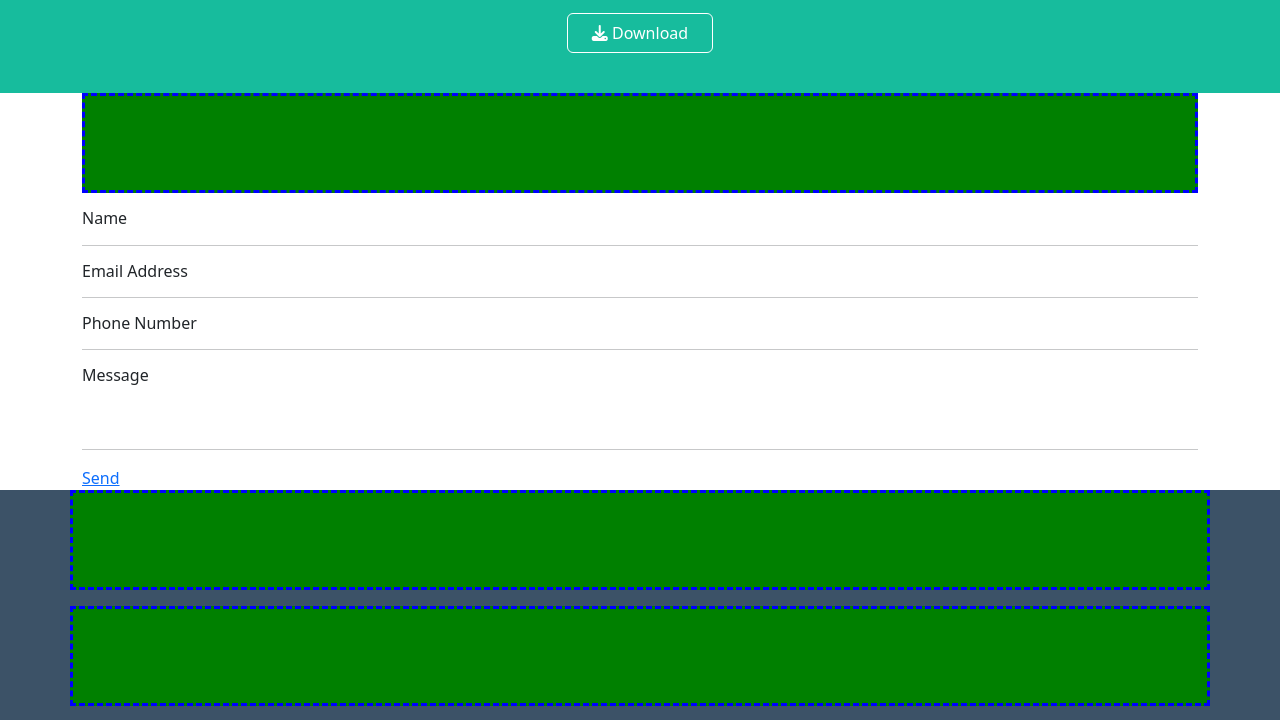
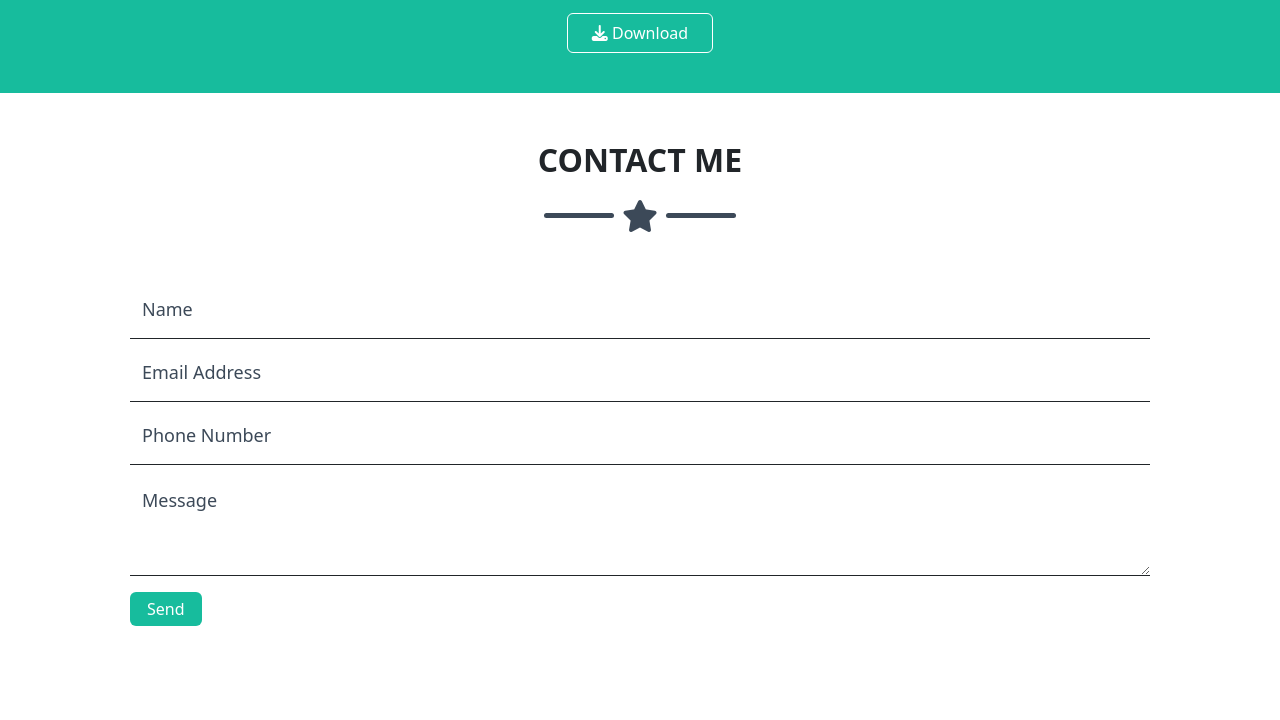
Before and after one commit to Massimiliano214/html-css-bootstrap-freelancer, a plain HTML site: page index.html in a window 1280 px wide. Shown: the part 1681-2401 px from the top of the page. Drawn offline with nearby package versions, Linux system fonts and the light colour scheme.

Commit message:
contact me layouts

```diff
--- a/css/style.css
+++ b/css/style.css
@@ -1,9 +1,4 @@
 /* debug */
-
-.debug_height {
-    min-height: 500px;
-    border: dashed 3px red;
-}
 
 .debug_height_2 {
     height: 100px;
@@ -25,6 +20,7 @@
     --footer-bot: #314050;
     --white: #fff;
     --ms_dark-blue: #3a3a3a;
+    --ms_color_ph: #3c4958;
 }
 
 #jumbo {
@@ -41,24 +37,35 @@
     border-radius: 5px;
 }
 
-.ms_dark-blue {
-    color: var(--ms_dark-blue);
+.ms_star_c {
+    color: var(--ms_color_ph);
 }
 
+
 .ms_bg-dark-blue {
-    background-color: var(--ms_dark-blue);
+    background-color: var(--ms_color_ph);
 }
 
 .ms_bg_c {
     background-color: var(--header-col);
 }
 
+.ms_color_ph::placeholder {
+    color: var(--ms_color_ph);
+    opacity: 1;
+    font-size: large;
+    font-weight: 500;
+}
 
 .ms_filter {
  filter: invert(1);
 }
 
 #about {
+    background-color: var(--about-col);
+}
+
+.ms_bg_btn {
     background-color: var(--about-col);
 }
 
--- a/index.html
+++ b/index.html
@@ -68,7 +68,7 @@
                 <h2 class="text-center fw-bold ms_dark-blue">PORTFOLIO</h2>
                 <div class="simbol p-1 d-flex justify-content-center align-items-center ms_dark-blue">
                     <div class="white_line ms_bg-dark-blue ms_star_line "></div>
-                    <i class="fa-solid fa-star p-2 fs-2"></i>
+                    <i class="fa-solid fa-star p-2 fs-2 ms_star_c"></i>
                     <div class="white_line ms_bg-dark-blue ms_star_line "></div>
                 </div>
 
@@ -127,21 +127,33 @@
         </section>
 
         <section id="contact">
-            <div class="container">
-                <div class="contact_h3 debug_height_2">
+            <div class="container py-5">
+                <h2 class="text-center fw-bold">CONTACT ME</h2>
+                <div class="simbol p-1 d-flex justify-content-center align-items-center ms_dark-blue">
+                    <div class="white_line ms_bg-dark-blue ms_star_line "></div>
+                    <i class="fa-solid fa-star p-2 fs-2 ms_star_c"></i>
+                    <div class="white_line ms_bg-dark-blue ms_star_line "></div>
+                </div>
 
-                </div>
-                <div class="contact_adress">
-                    <h6>Name</h6>
-                    <hr>
-                    <h6>Email Address</h6>
-                    <hr>
-                    <h6>Phone Number</h6>
-                    <hr>
-                    <h6>Message</h6>
-                    <hr class="margin_top">
-                    <a href="#">Send</a>
-                </div>
+                <form class="p-5">
+                    <div class="mb-3">
+                        <input type="text" placeholder="Name" class="form-control border border-0 border-bottom pb-3 rounded-0 border-dark ms_color_ph" id="nome" aria-describedby="nome">
+                    </div>
+
+                    <div class="mb-3">
+                        <input type="email" placeholder="Email Address" class="form-control border border-0 border-bottom pb-3 rounded-0 border-dark ms_color_ph" id="email" aria-describedby="email">
+                    </div>
+
+                    <div class="mb-3">
+                        <input type="text" placeholder="Phone Number" class="form-control border border-0 border-bottom pb-3 rounded-0 border-dark ms_color_ph" id="phone_number" aria-describedby="phone number">
+                    </div>
+
+                    <div class="mb-3">
+                        <textarea class="form-control border border-0 border-bottom pb-3 rounded-0 border-dark ms_color_ph" placeholder="Message" id="exampleFormControlTextarea1" rows="3"></textarea>
+                    </div>
+
+                    <button type="submit" class="ms_bg_btn btn py-1 px-3 text-white">Send</button>
+                </form>
             </div>
 
         </section>
```
